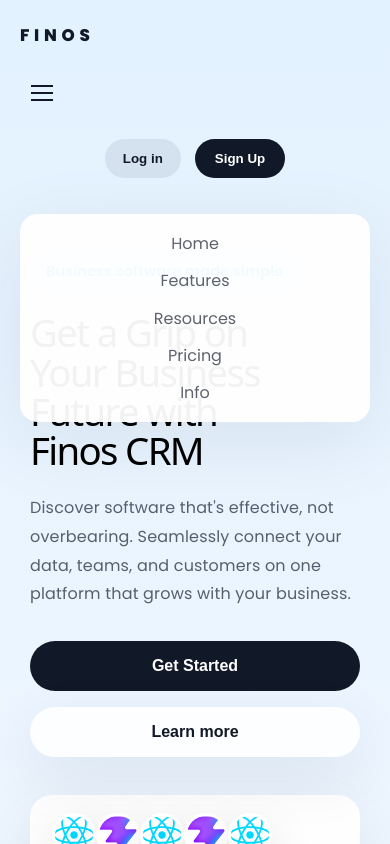
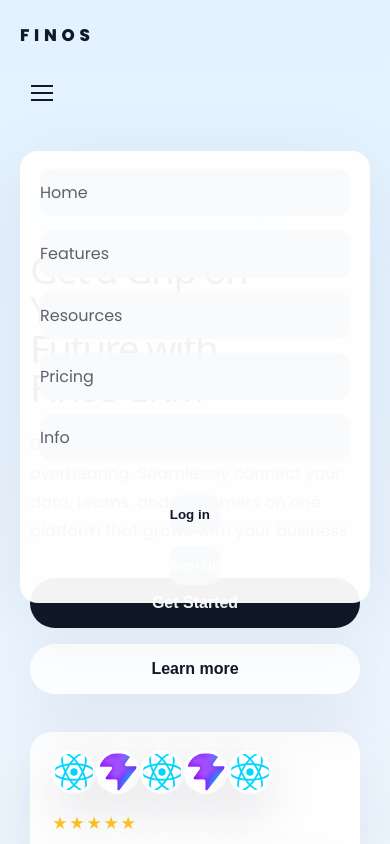
Before and after one commit to abdulrahmanoladejo293-boop/Business, a React (Vite) app: page / in a window 390 px wide. Both pictures are taken after a click on the button "Toggle navigation". Shown: the top 844 px of the page. Built offline with nearby package versions, Linux system fonts and the light colour scheme.

Commit message:
nav responsiveness for phone

```diff
--- a/src/components/home.module.css
+++ b/src/components/home.module.css
@@ -66,6 +66,13 @@
 .actions {
   display: flex;
   gap: 14px;
+}
+
+.mobileActions {
+  display: none;
+  flex-direction: column;
+  gap: 12px;
+  margin-top: 20px;
 }
 
 .menuButton {
@@ -460,11 +467,34 @@
     margin-top: 12px;
   }
 
-  .links a {
+  .links button {
     width: 100%;
     padding: 12px 0;
     border-radius: 12px;
     background: rgba(248, 250, 252, 0.9);
+    text-align: left;
+  }
+
+  .mobileActions {
+    display: flex;
+  }
+
+  .actions {
+    display: none;
+  }
+
+  .login,
+  .signup {
+    width: 100%;
+    padding: 14px 0;
+  }
+
+  .login {
+    background: rgba(17, 24, 39, 0.08);
+  }
+
+  .signup {
+    background: var(--button);
   }
 
   .actions {
--- a/src/components/home.tsx
+++ b/src/components/home.tsx
@@ -51,6 +51,11 @@ const Home = () => {
             <button type="button" className={styles.linkButton} onClick={() => handleScroll('info')}>
               Info
             </button>
+
+            <div className={styles.mobileActions}>
+              <button className={styles.login}>Log in</button>
+              <button className={styles.signup}>Sign Up</button>
+            </div>
           </nav>
 
           <div className={styles.actions}>
```
